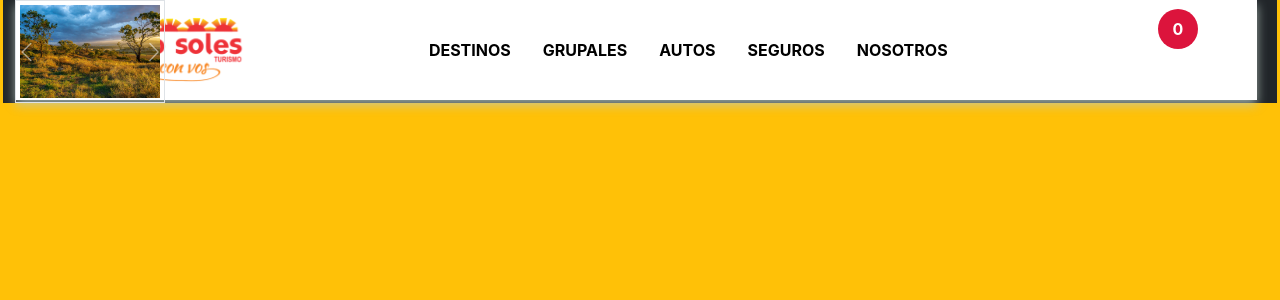
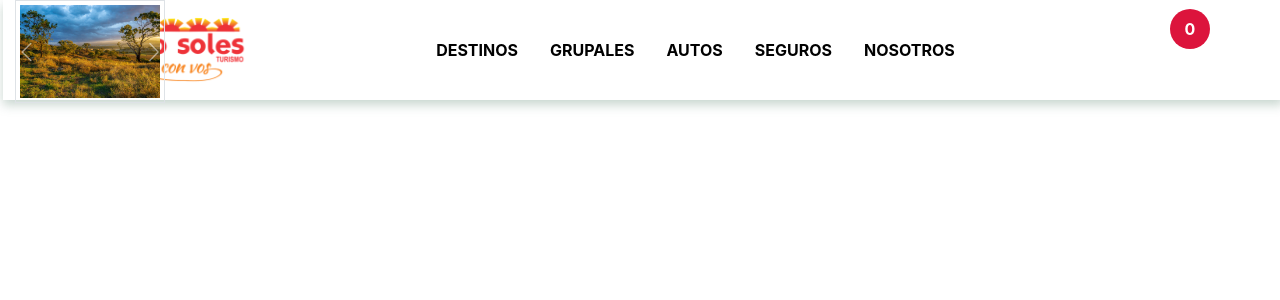
Before and after one commit to MarisolDD/ReactProyecto, a React (Create React App) app in the folder reactproyecto/: page / in a window 1280 px wide. Shown: the top 300 px of the page. Built offline with nearby package versions, Linux system fonts and the light colour scheme; data requests are answered from the project's data file; some icons are missing.

Commit message:
carousel ok

```diff
--- a/reactproyecto/src/App.js
+++ b/reactproyecto/src/App.js
@@ -6,10 +6,10 @@ import Carousel from "./componentes/carousel"
 
 function App() {
   return (
-    <div className="container-fluid bg-warning App">
+    <div className="App">
 
       <div className="row bg-primary">
-        <div className="col">
+
           <Header className="App-header">
             <img src={logo} className="App-logo" alt="logo" />
             <p>
@@ -23,10 +23,10 @@ function App() {
             >
             </a>
           </Header>
-        </div>
+
       </div>
 
-      <div className="row bg-dark">
+      <div className="row">
         <div className="col">
           <Carousel/>
         </div>
```
